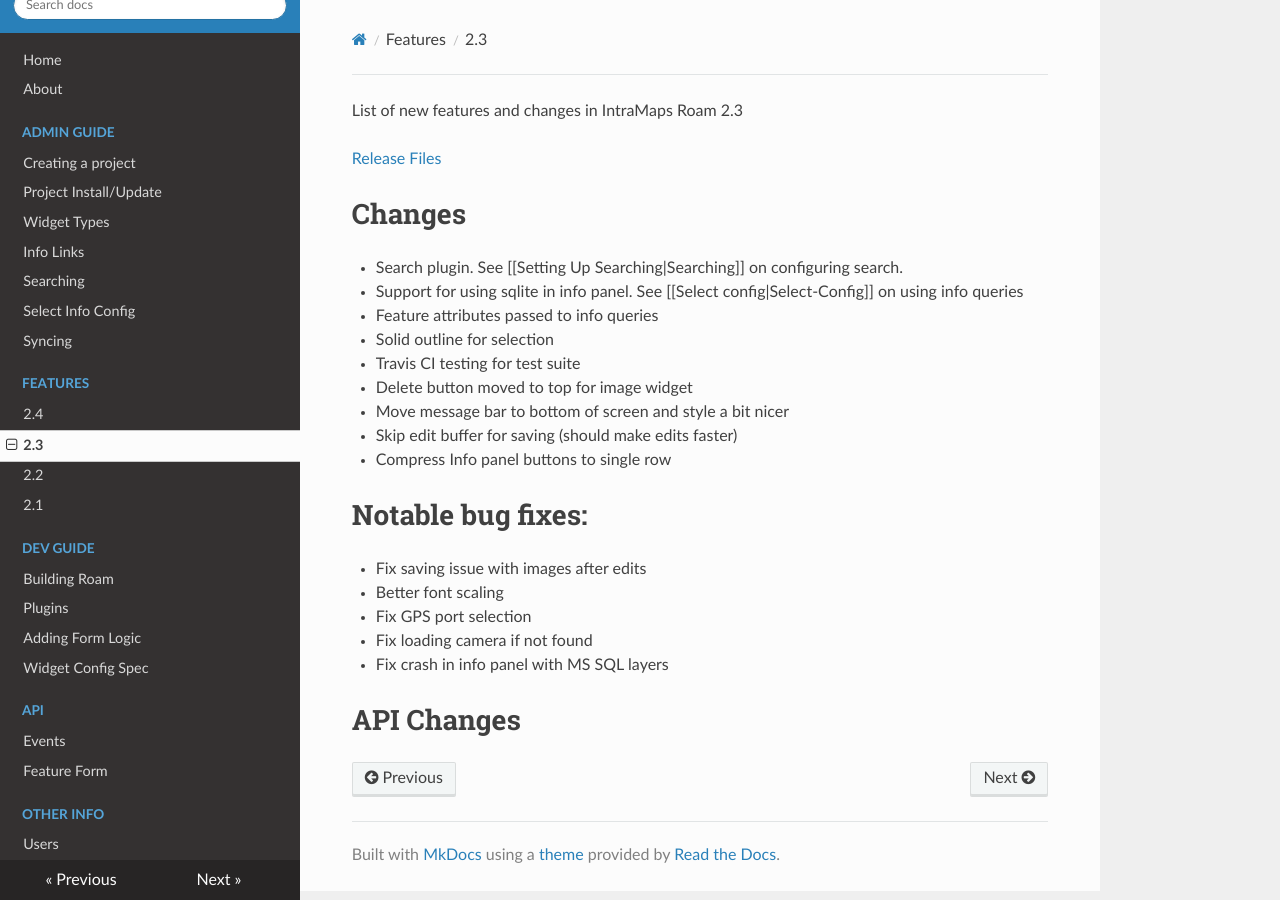
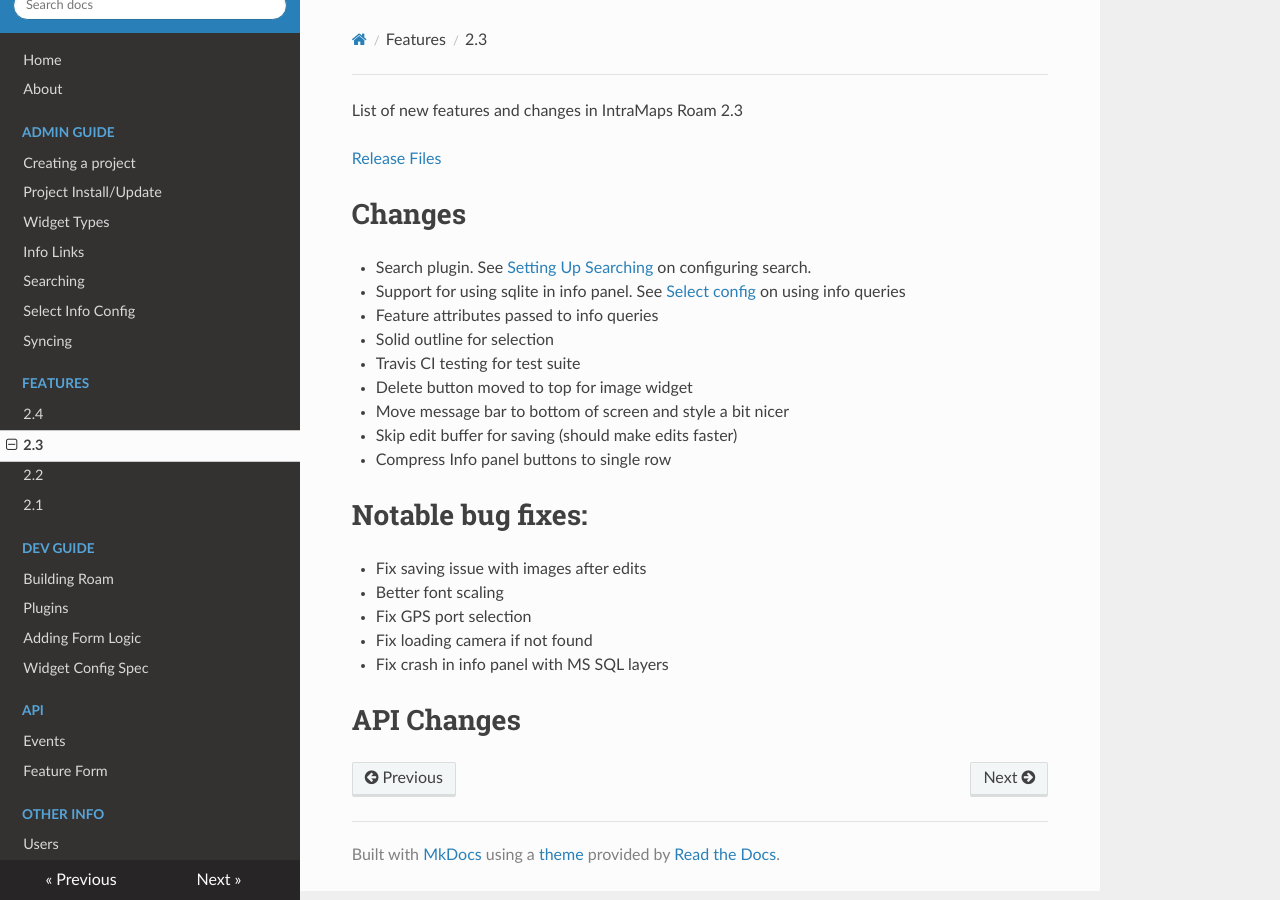
Before and after one commit to roam-qgis/Roam-docs, an MkDocs documentation site: the page built from docs/features/Features-2.3.md, in a window 1280 px wide. Built offline with MkDocs 1.6.1, drawn with Linux system fonts in a browser that asks for light colours; nearby versions of some CDN libraries; old or Windows-style settings are respelled for this version of MkDocs.

Commit message:
Fix links

```diff
--- a/docs/features/Features-2.3.md
+++ b/docs/features/Features-2.3.md
@@ -4,8 +4,8 @@ List of new features and changes in IntraMaps Roam 2.3
 
 # Changes
 
-- Search plugin. See [[Setting Up Searching|Searching]] on configuring search.
-- Support for using sqlite in info panel. See [[Select config|Select-Config]] on using info queries
+- Search plugin. See [Setting Up Searching](Searching) on configuring search.
+- Support for using sqlite in info panel. See [Select config](Select-Config) on using info queries
 - Feature attributes passed to info queries
 - Solid outline for selection
 - Travis CI testing for test suite
```
Also changed, not shown: docs/index.md (+1 -1 lines).
